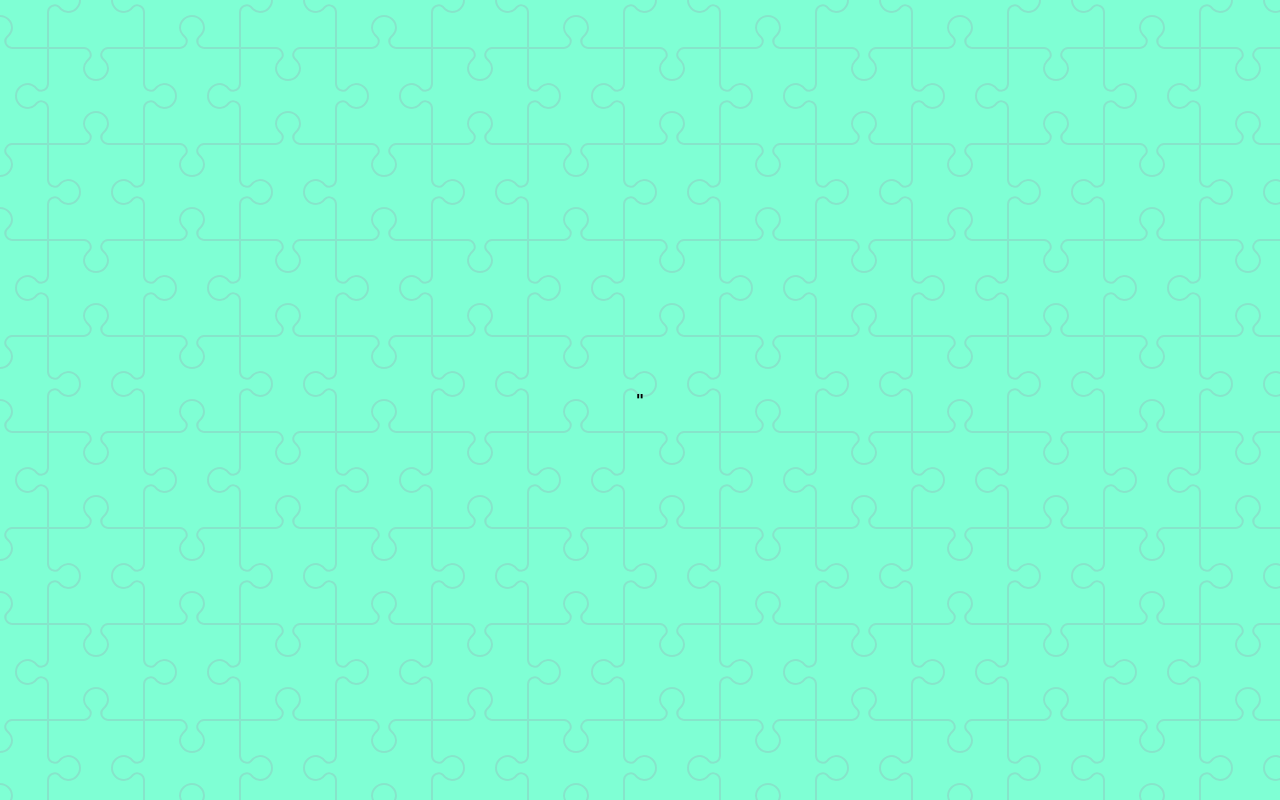
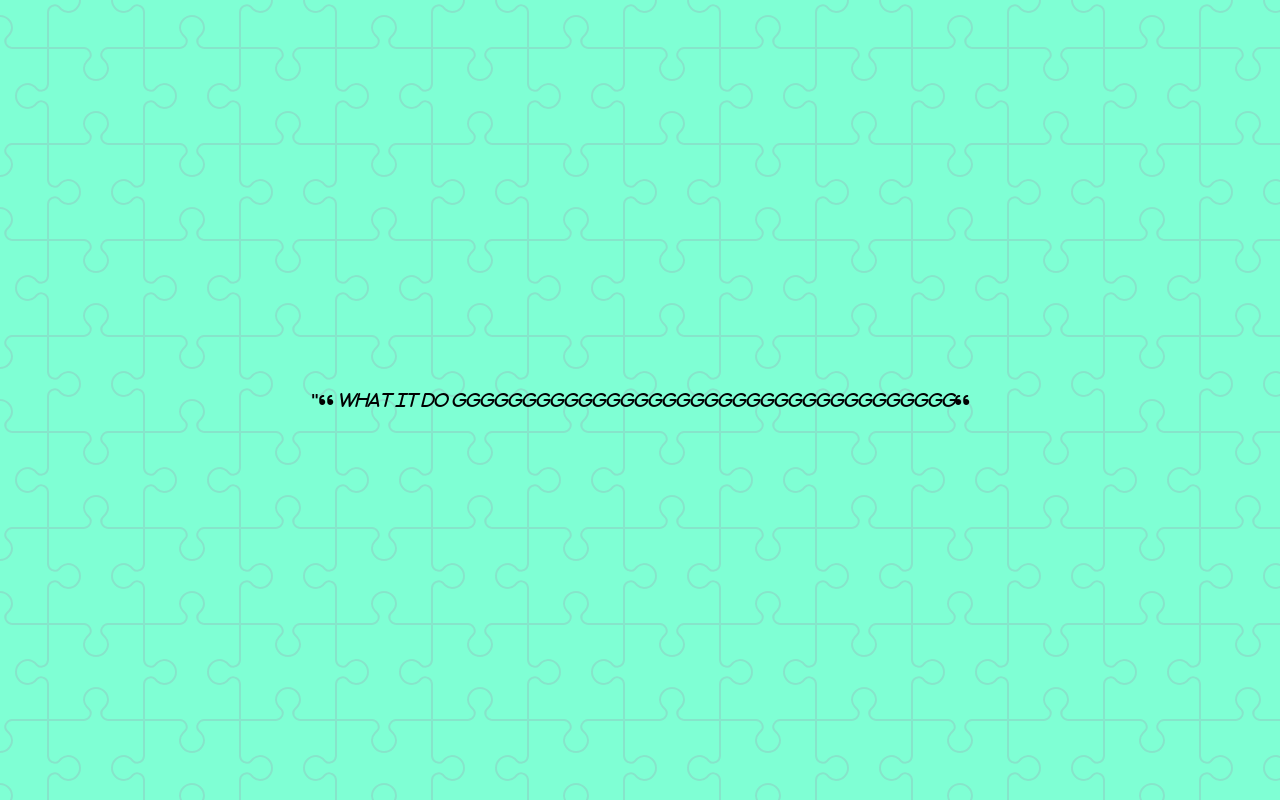
Before and after one commit to shawnelldh/quote-generator, a website: page index.html in a window 1280 px wide. Drawn offline with Linux system fonts and the light colour scheme.

Commit message:
2 files modified

```diff
--- a/index.html
+++ b/index.html
@@ -14,6 +14,14 @@
   <title>QUOTE GENERATOR</title>
 </head>
 <body>
+   <div class="quote-container" id="quote-container"></div>
+        <!--QUOTE-->
+        <div class="quote-text">
+          <i class='fas fa-quote-left'><i>
+           <span id="quote">What it do gggggggggggggggggggggggggggggggggggg</span>
+        </div>
 
+        <!----->
+      </div>
 </body>
 </html>
--- a/package.json
+++ b/package.json
@@ -2,5 +2,7 @@
   "name": "js",
   "version": "0.0.0",
   "private": true,
-  "dependencies": {}
+  "dependencies": {
+    "emmett": "^3.2.0"
+  }
 }
```
